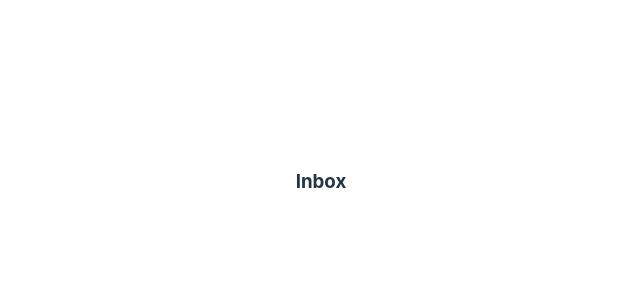
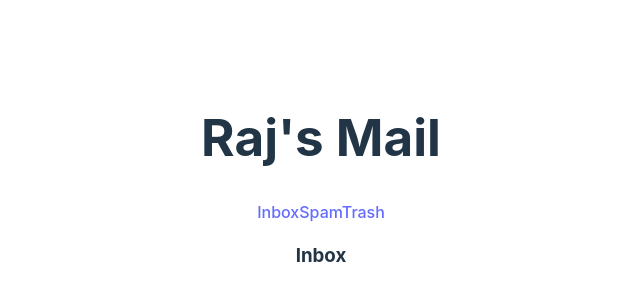
Before and after one commit to shobhit-28/neog-react-set-10, a React (Vite) app: page / in a window 1280 px wide. Shown: the part 218-518 px from the top of the page, without its empty margins (319-959 px from the left). Built offline with nearby package versions, Linux system fonts and the light colour scheme.

Commit message:
added components

```diff
--- a/src/App.jsx
+++ b/src/App.jsx
@@ -1,13 +1,19 @@
 import { Route, Routes } from 'react-router-dom'
+
 import './App.css'
+
 import { Inbox } from './pages/inbox'
 import { Spam } from './pages/spam'
 import { Trash } from './pages/trash'
 import { Mail } from './pages/mail'
+import { Header } from './components/header'
+import { NavBar } from './components/navbar'
 
 function App() {
   return (
     <>
+      <Header />
+      <NavBar />
       <Routes>
         <Route path='/' element={<Inbox />} />
         <Route path='/spam' element={<Spam />} />
--- /dev/null
+++ b/src/components/header.jsx
@@ -0,0 +1 @@
+export const Header = () => <h1 className="project-name">{`Raj's Mail`}</h1>;
--- /dev/null
+++ b/src/components/navbar.jsx
@@ -0,0 +1,32 @@
+import { NavLink } from "react-router-dom";
+
+export const NavBar = () => {
+  return (
+    <nav className="navbar">
+      <NavLink
+        className={({ isActive }) =>
+          isActive ? "active-nav-link nav-link" : "nav-link"
+        }
+        to="/"
+      >
+        Inbox
+      </NavLink>
+      <NavLink
+        className={({ isActive }) =>
+          isActive ? "active-nav-link nav-link" : "nav-link"
+        }
+        to="/spam"
+      >
+        Spam
+      </NavLink>
+      <NavLink
+        className={({ isActive }) =>
+          isActive ? "active-nav-link nav-link" : "nav-link"
+        }
+        to="/trash"
+      >
+        Trash
+      </NavLink>
+    </nav>
+  );
+};
```
